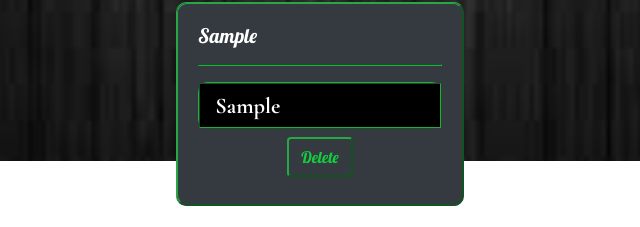
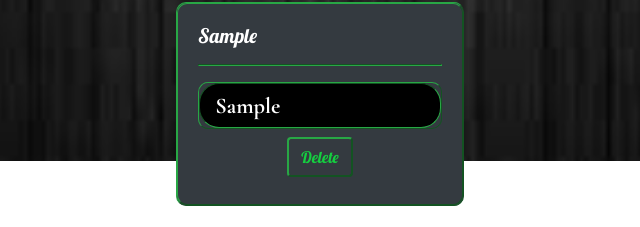
Before and after one commit to Prince3855/MagicNotes, a plain HTML site: page index.html in a window 1280 px wide. Both pictures are taken after typing "Sample", "Sample" into the empty fields and a click on the button "Add Note". Shown: the part 639-866 px from the top of the page, 305-945 px from the left. Drawn offline with nearby package versions, Linux system fonts and the light colour scheme.

Commit message:
Update style.css

```diff
--- a/style.css
+++ b/style.css
@@ -84,3 +84,10 @@ h5{
     display: flex;
   justify-content: space-around;
 }
+
+.card-text{
+    border-radius: 20px;
+}
+pre{
+    border-radius: 20px;
+}
```
